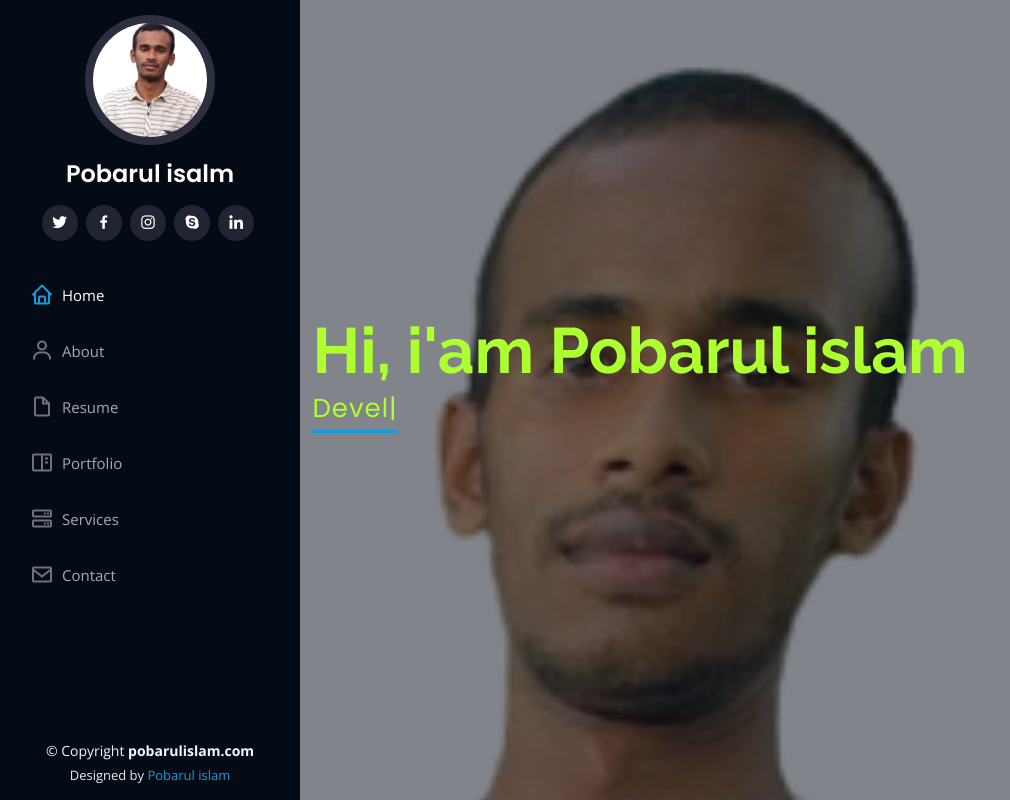
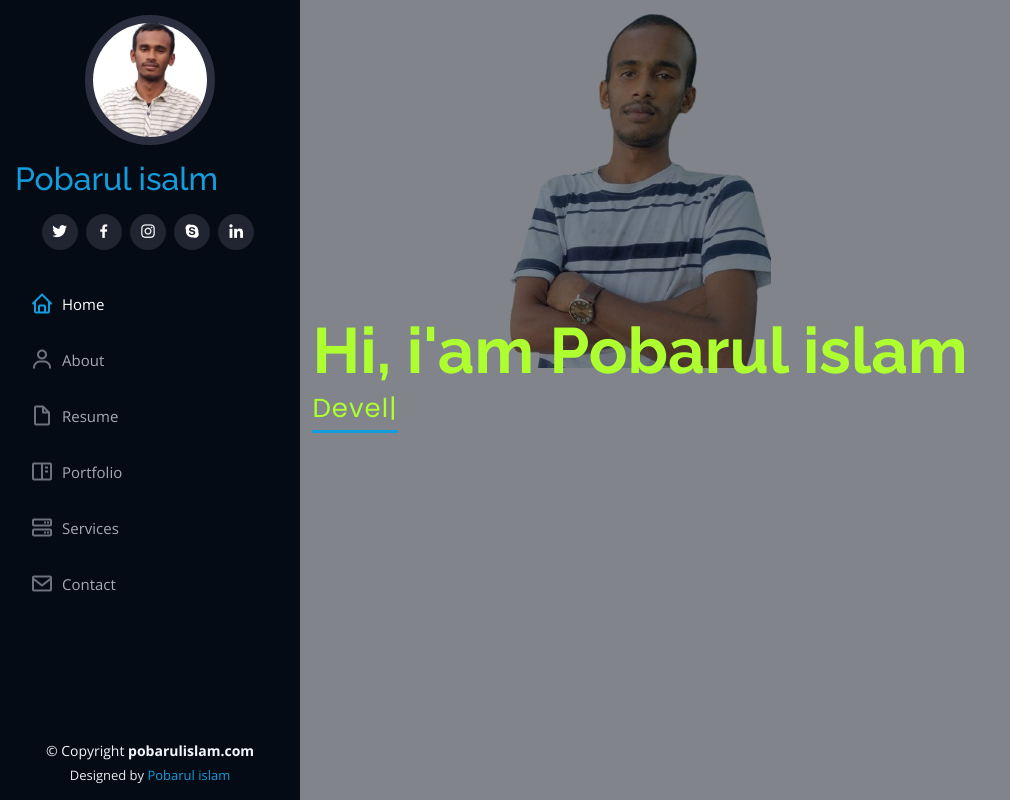
Before and after one commit to Pobarul-islam/bootstrap-1, a plain HTML site: page index.html in a window 1280 px wide. Shown: the top 800 px of the page, without its empty margins (0-1010 px from the left). Drawn offline with nearby package versions, Linux system fonts and the light colour scheme.

Commit message:
modified33

```diff
--- a/assets/css/style.css
+++ b/assets/css/style.css
@@ -73,6 +73,8 @@ h1, h2, h3, h4, h5, h6 {
   display: block;
   width: 130px;
   border: 8px solid #2c2f3f;
+
+
 }
 
 .img-fluid rounded-circle{
@@ -211,9 +213,9 @@ h1, h2, h3, h4, h5, h6 {
   width: 100%;
   height: 100vh;
   background: url("../img/pobarul.png") top center;
+  background-repeat: no-repeat;
 
-	background-repeat: no-repeat;
- background-size: cover
+
 
 }
 
--- a/index.html
+++ b/index.html
@@ -36,7 +36,7 @@
 
       <div class="profile">
         <img src="assets/img/prof.png" alt="Pobarul isalm" class="img-fluid rounded-circle">
-        <h1 class="text-light"><a href="index.html">Pobarul isalm</a></h1>
+        <h2 class="text-light"><a href="index.html">Pobarul isalm</a></h2>
         <div class="social-links mt-3 text-center">
           <a href="#" class="twitter"><i class="bx bxl-twitter"></i></a>
           <a href="#" class="facebook"><i class="bx bxl-facebook"></i></a>
```
